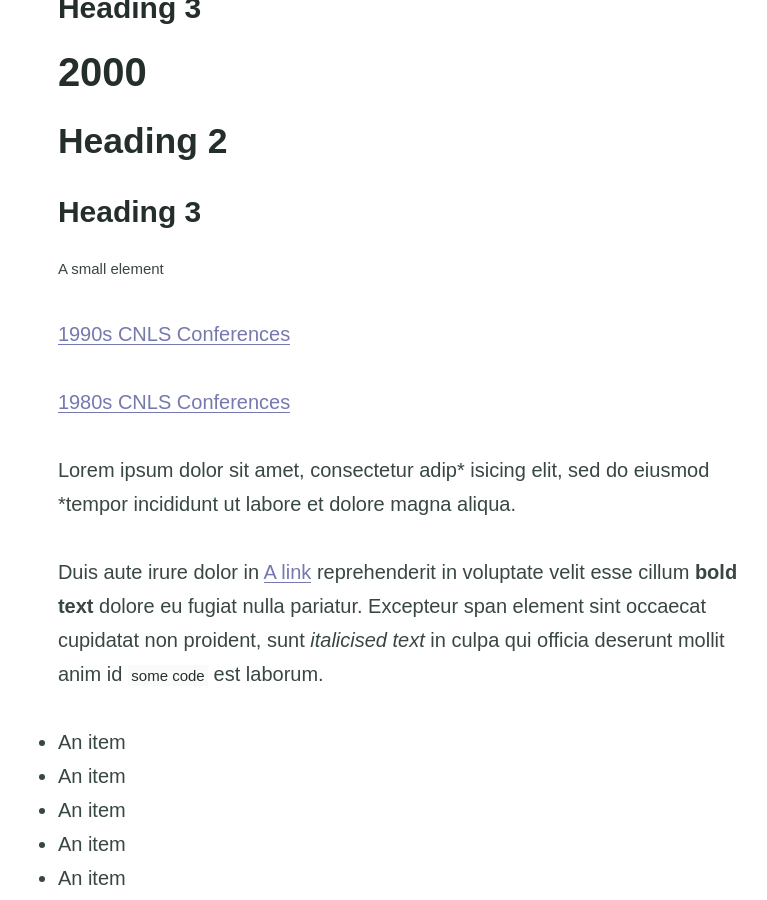
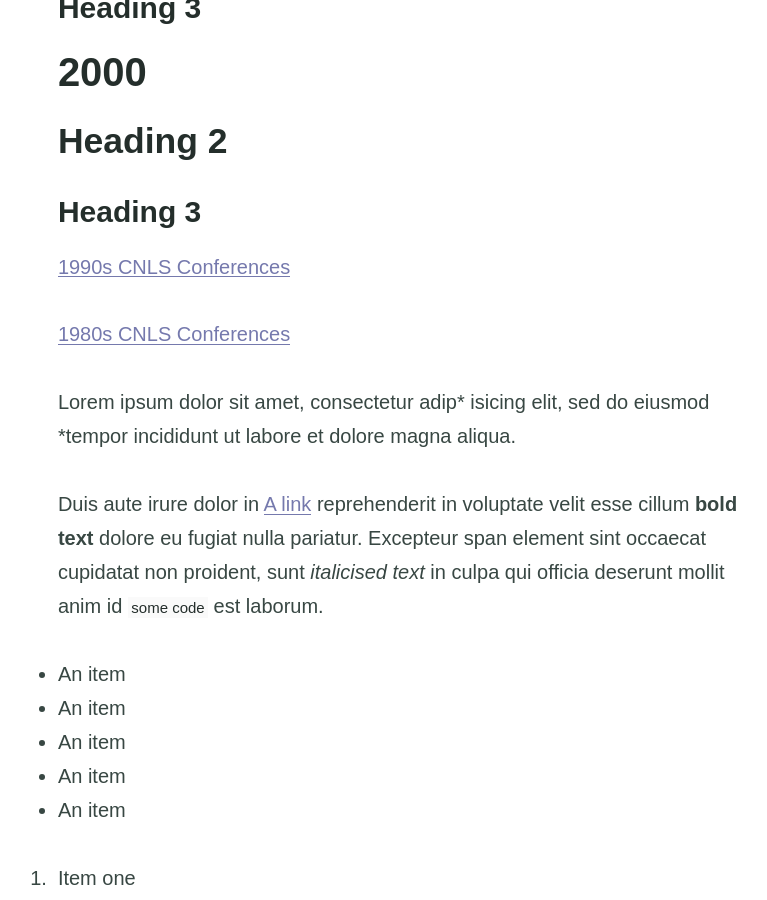
Before and after one commit to cnls-events/cnls-events.github.io, a Jekyll site: the page built from earlier_conferences.md, in a window 1280 px wide and 900 px high, scrolled down 4197 px. Shown: the whole window, without its empty margins (225-992 px from the left). Built offline with Jekyll 4.4.1, drawn with Linux system fonts in a browser that asks for light colours; our own code applies the rules of GitHub Pages for plain Markdown files.

Commit message:
Update earlier_conferences.md

```diff
--- a/earlier_conferences.md
+++ b/earlier_conferences.md
@@ -154,8 +154,6 @@ aside: true
 ### Heading 3
 
 
-<small>A small element</small>
-
 [1990s CNLS Conferences](/90s_conferences")
 
 [1980s CNLS Conferences](/80s_conferences")
```
